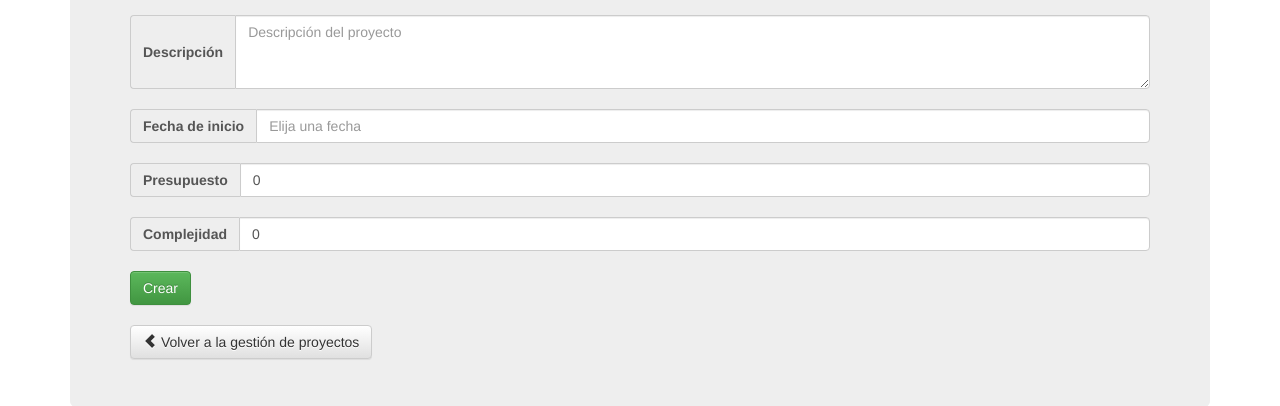
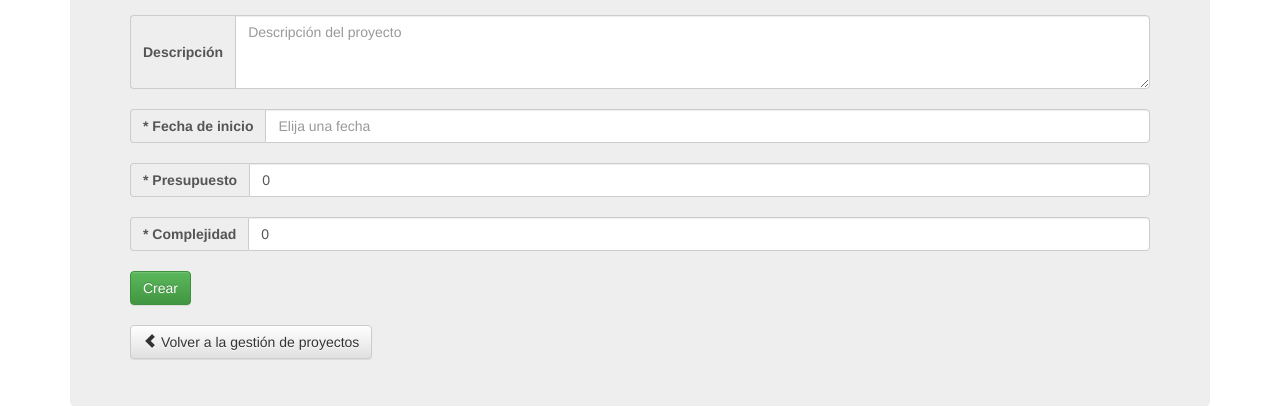
Before and after one commit to 9andresc/proyecto-sap, a Django app: template sap/administracion/templates/proyecto/crear_proyecto.html in a window 1280 px wide. Shown: the part 360-766 px from the top of the page. Run offline with Django 3.2, Linux system fonts and the light colour scheme; the template is opened without the code that fills it, so the values that code supplies are empty; parts of the project's set-up code (start-up, migrations or seed data) failed here and were passed over; some libraries are stand-ins or nearby versions.

Commit message:
Pequños cambios en crear proyecto

```diff
--- a/sap/administracion/templates/proyecto/crear_proyecto.html
+++ b/sap/administracion/templates/proyecto/crear_proyecto.html
@@ -65,7 +65,7 @@
         <br>
 
 		<div class="input-group">
-			<span class="input-group-addon"><b>Fecha de inicio</b></span>
+			<span class="input-group-addon"><b>* Fecha de inicio</b></span>
             <input type="text" class="form-control" placeholder="Elija una fecha" id="fecha" name="fecha_inicio">
         </div>
         <script type="text/javascript">
@@ -81,12 +81,12 @@
         <br>
 
         <div class="input-group">
-			<span class="input-group-addon"><b>Presupuesto</b></span>
+			<span class="input-group-addon"><b>* Presupuesto</b></span>
 			<input type="text" class="form-control" id="presupuesto" name="presupuesto" value="0" >
         </div>
         <br>
         <div class="input-group">
-			<span class="input-group-addon"><b>Complejidad</b></span>
+			<span class="input-group-addon"><b>* Complejidad</b></span>
 			<input type="text" class="form-control" id="complejidad" name="complejidad"  value="0">
         </div>
 
```
